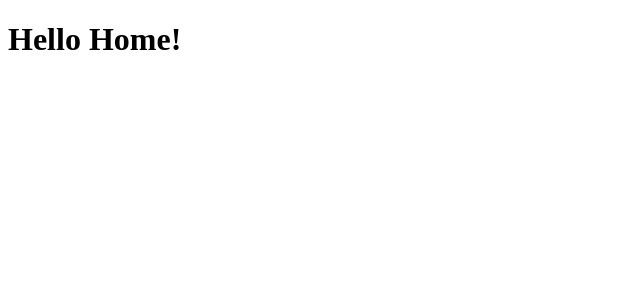
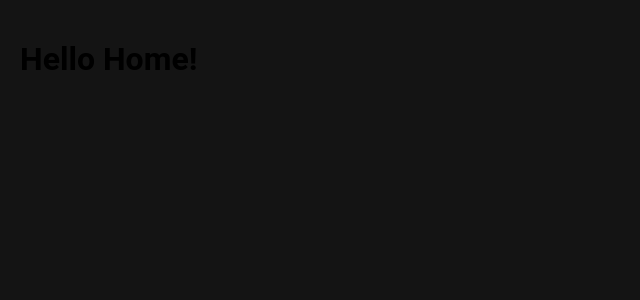
Before and after one commit to mpluiz/quikflix-front, a React (Create React App) app: page / in a window 1280 px wide. Shown: the top 300 px of the page, without its empty margins (0-640 px from the left). Built offline with nearby package versions, Linux system fonts and the light colour scheme; the HTML template or start-up script is replaced by a standard one.

Commit message:
Configuring global styles

```diff
--- a/src/App.js
+++ b/src/App.js
@@ -1,10 +1,13 @@
 import React from 'react';
 import Routes from './routes';
+
+import GlobalStyle from './styles/global';
 
 function App() {
   return (
     <>
       <Routes />
+      <GlobalStyle />
     </>
   );
 }
--- /dev/null
+++ b/src/styles/global.js
@@ -0,0 +1,29 @@
+import { createGlobalStyle } from 'styled-components';
+
+export default createGlobalStyle`
+  * {
+    margin: 0;
+    padding: 0;
+    outline: 0;
+    box-sizing: border-box;
+  }
+
+  body {
+    background: #141414;
+    -webkit-font-smoothing: antialiased;
+  }
+
+  body, input, button {
+    font: 16px Roboto, sans-serif;
+  }
+
+  #root {
+    max-width: 1300px;
+    margin: 0 auto;
+    padding: 40px 20px;
+  }
+
+  button {
+    cursor: pointer;
+  }
+`;
```
